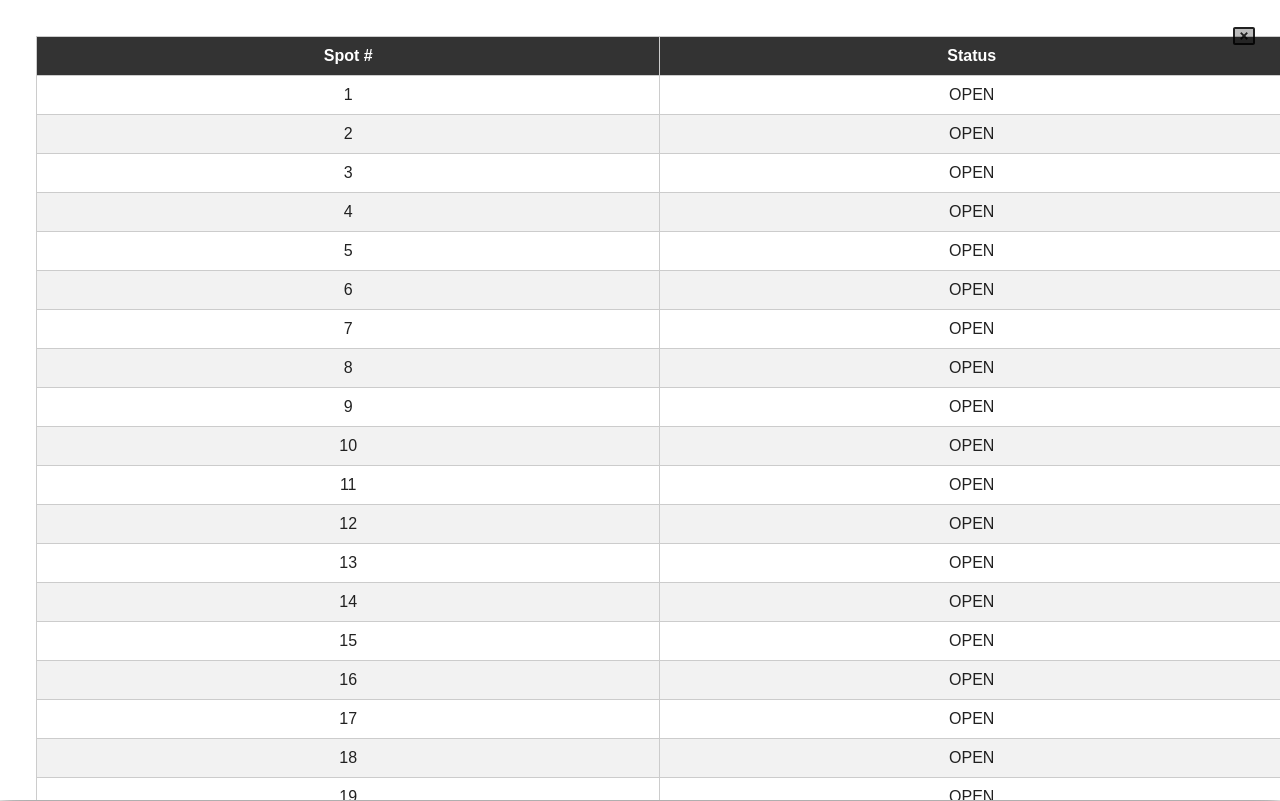
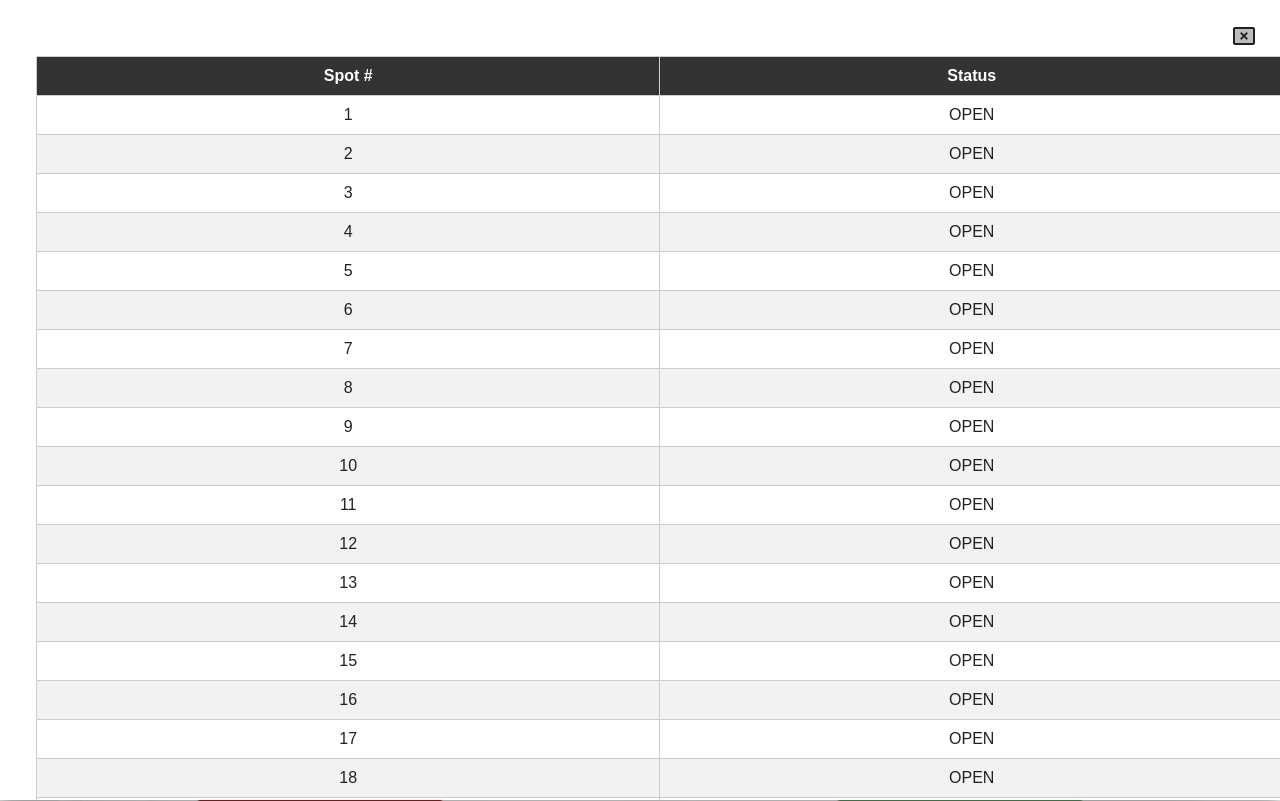
Before and after one commit to hafeefas/HCIParking, a React (Create React App) app: page /HCIParking/user-profiles in a window 1280 px wide. Both pictures are taken after a click on the button "Current Spot Availability". Built offline with nearby package versions, Linux system fonts and the light colour scheme.

Commit message:
added navigation back to homepage

```diff
--- a/src/components/Navbar.js
+++ b/src/components/Navbar.js
@@ -127,7 +127,8 @@ export default function PrimarySearchAppBar({ spots }) {
             component="div"
             sx={{ display: { xs: "none", sm: "block" } }}
           >
-            Parking Project
+
+            <p onClick={() => window.location.href = '/HCIParking/'} style={{cursor:"pointer"}}>Parking Project</p>
           </Typography>
           <Box sx={{ flexGrow: 1 }} />
           <StyledIconButton onClick={handleDrawerOpen}>
@@ -174,7 +175,7 @@ export default function PrimarySearchAppBar({ spots }) {
         open={isDrawerOpen}
         onClose={handleDrawerClose}
       >
-        <div style={{ padding: '16px' }}>
+        <div style={{ padding: '16px', marginTop:"20px" }}>
           <SpotsTable spots={spots} />
           <IconButton
             style={{ position: 'absolute', top: '16px', right: '16px' }}
```
